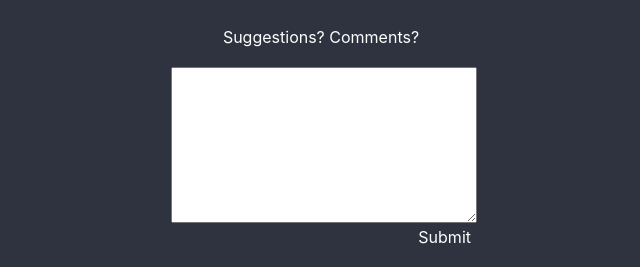
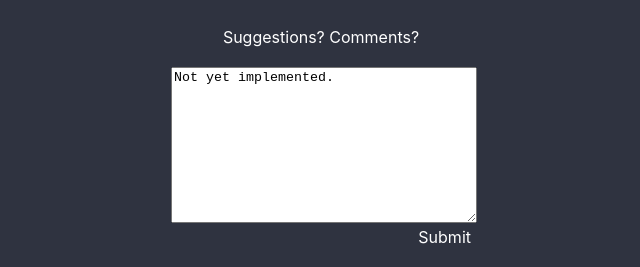
Before and after one commit to davidc360/redditTickers-frontend, a React (Create React App) app: page /contact in a window 1280 px wide. Shown: the part 190-457 px from the top of the page, without its empty margins (319-959 px from the left). Built offline with nearby package versions, Linux system fonts and the light colour scheme.

Commit message:
change contact to not yet impletmented

```diff
--- a/src/components/Contact.js
+++ b/src/components/Contact.js
@@ -12,7 +12,7 @@ export default function () {
             </div>
             <br/>
             <div className='contact-comment'>
-                <textarea className='contact-text-area' name="" id="" cols="30" rows="10"></textarea>
+                <textarea className='contact-text-area' name="" id="" cols="30" rows="10" value="Not yet implemented." readOnly></textarea>
                 <br/>
                 <div className='submit'>
                     Submit
```
Also changed, not shown: 1 other file (tests, documents, lock files or other folders).
